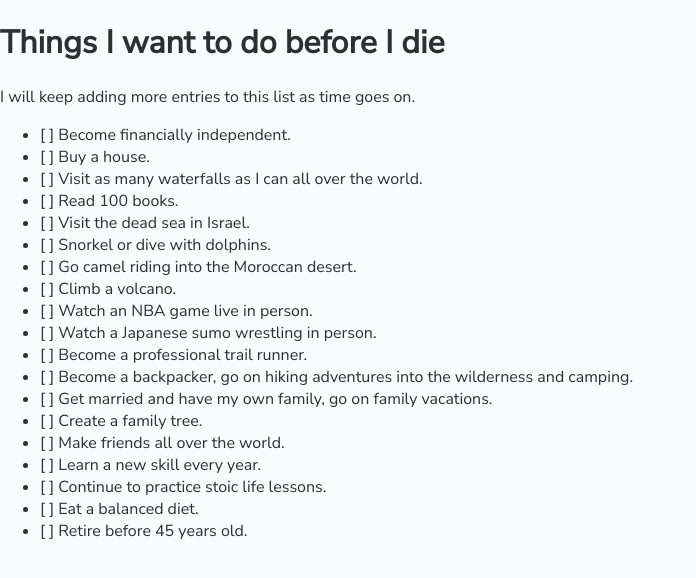
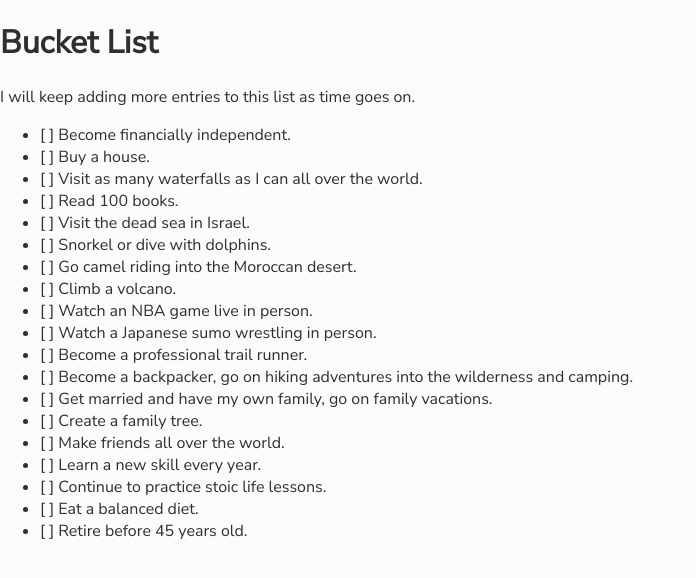
Before and after one commit to dryleaf/dryleaf.github.io, a Next.js app: page /blog/bucket-list in a window 1280 px wide. Shown: the top 578 px of the page, without its empty margins (0-696 px from the left). Built offline with nearby package versions, Linux system fonts and the light colour scheme; a web font is replaced by a local one.

Commit message:
commits index

```diff
--- a/pages/blog/bucket-list/index.mdx
+++ b/pages/blog/bucket-list/index.mdx
@@ -1,4 +1,4 @@
-# Things I want to do before I die
+# Bucket List
 I will keep adding more entries to this list as time goes on.
 
 - [ ] Become financially independent.
```
